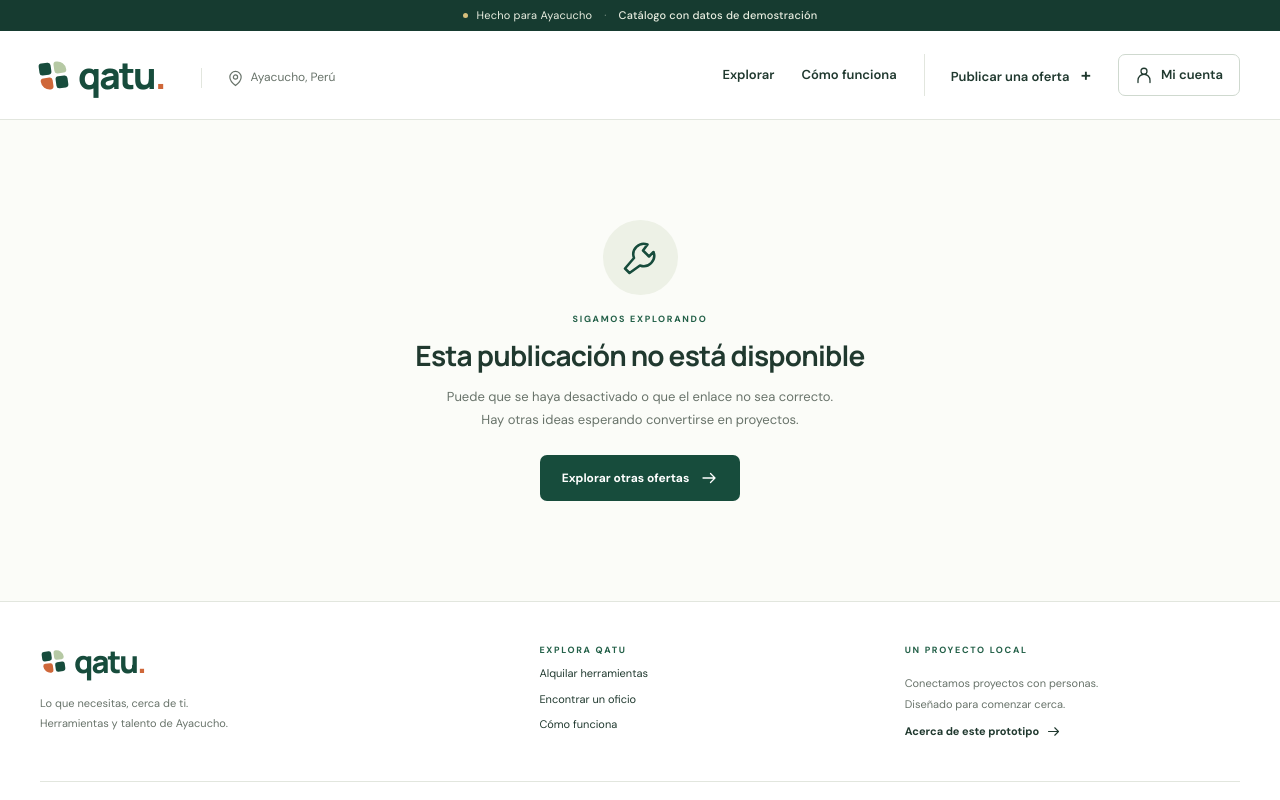
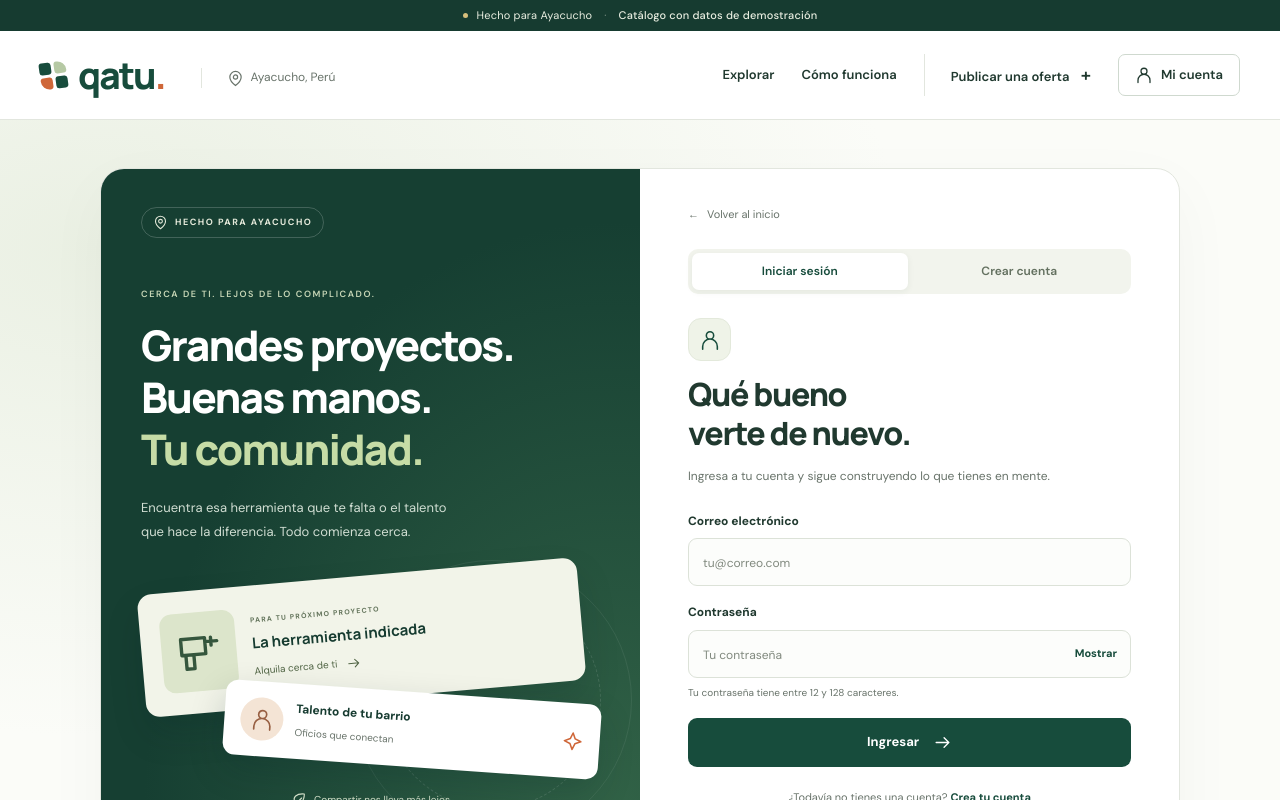
Before and after one commit to seeb-fault/Qatu-Ayacucho, a Next.js app in the folder frontend/: page /ingresar in a window 1280 px wide. Before the commit this address had no page. Shown: the top 800 px of the page. Built offline with nearby package versions, Linux system fonts and the light colour scheme.

Commit message:
feat(rutas): habilitar frontend/src/app/ingresar

```diff
--- /dev/null
+++ b/frontend/src/app/ingresar/page.tsx
@@ -0,0 +1,5 @@
+import Acceso from '@/components/usuarios/Acceso';
+
+export const metadata = { title: 'Ingresar' };
+
+export default function IngresarPage() { return <Acceso/>; }
```
